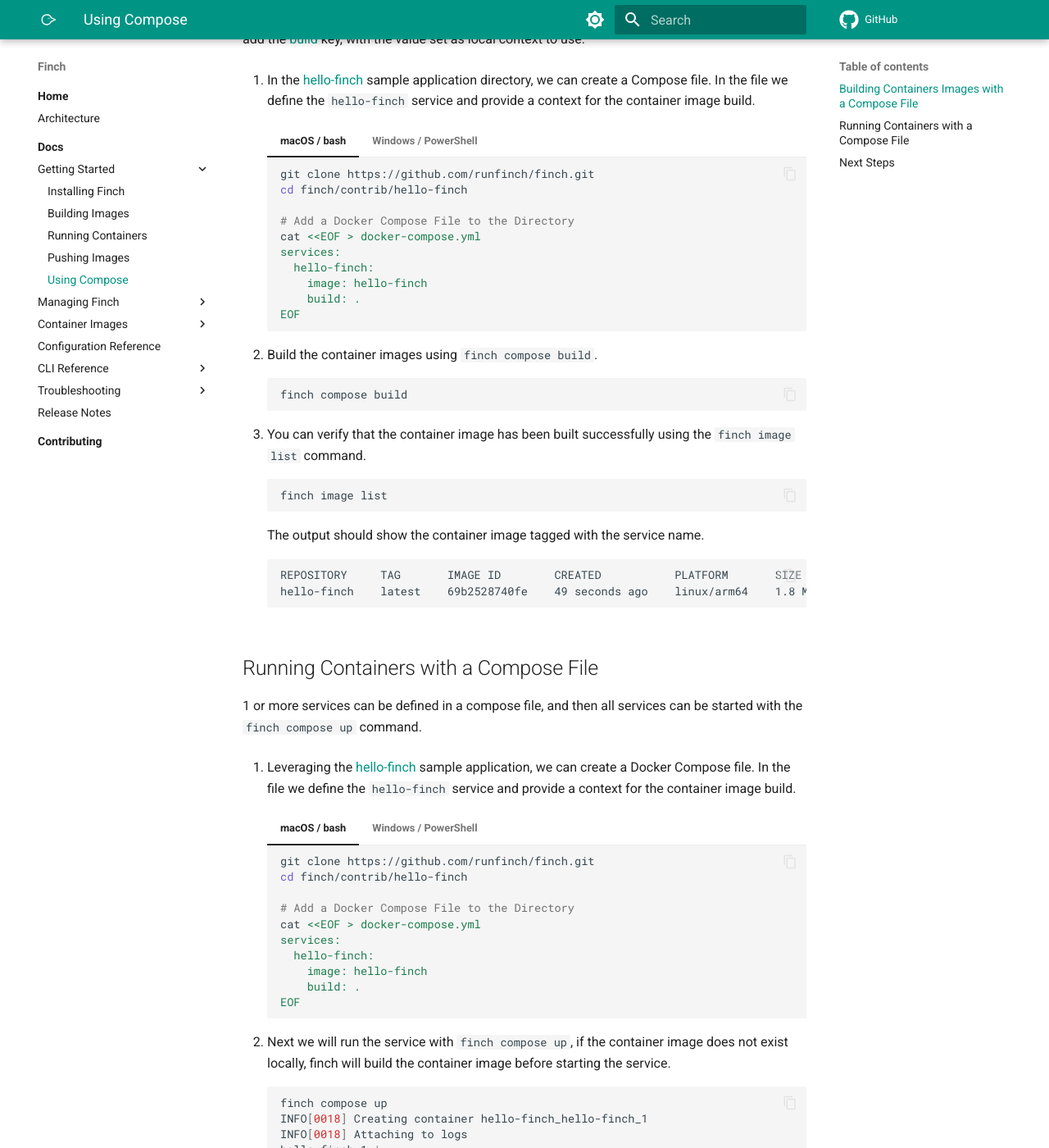
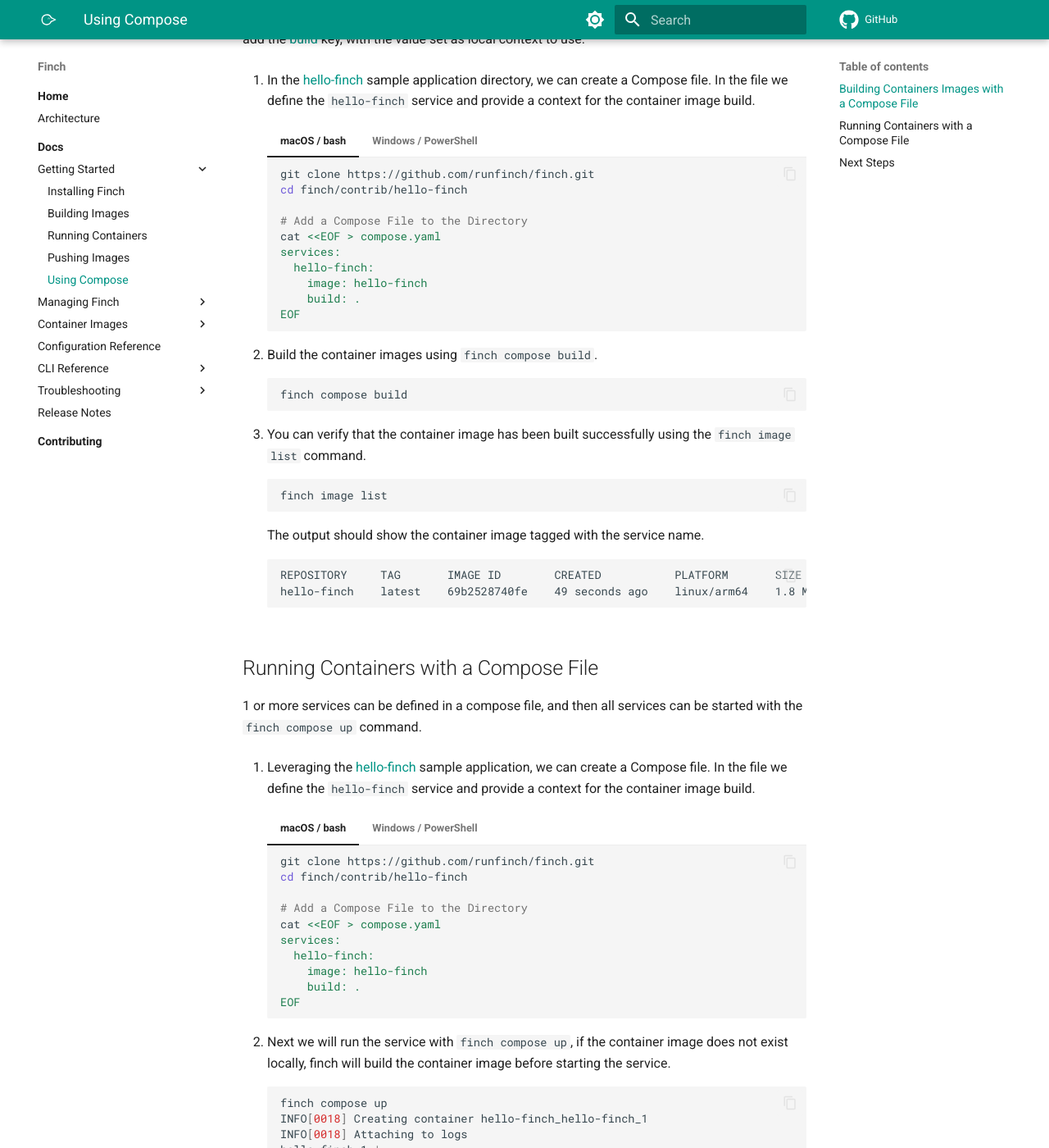
Before and after one commit to runfinch/finch-website, an MkDocs documentation site: the page built from docs/docs/getting-started/compose.md, in a window 1280 px wide and 1400 px high, scrolled down 338 px. Shown: the whole window at 82% size. Built offline with MkDocs 1.6.1 and Material for MkDocs 9.7.7, drawn with Linux system fonts in a browser that asks for light colours; comment, search, counter and statistics services are not loaded; some of the changed text lies outside the part shown.

Commit message:
docs: Use preferred naming convention for compose files
Per the compose spec (linked [here](https://docs.docker.com/compose/compose-application-model/#the-compose-file) and [here](https://github.com/compose-spec/compose-spec/blob/master/spec.md#compose-file)), the preferred naming convention for a compose file is `compose.yaml`.

References to `docker-compose` typically refers to Compose v1 which is deprecated and should be removed. This change highlights that Finch is Compose v2 compatible.

Signed-off-by: Adrian Mace <mail@adrianmace.com>

````diff
--- a/docs/docs/getting-started/compose.md
+++ b/docs/docs/getting-started/compose.md
@@ -4,8 +4,8 @@
 [Docker Compose
 files](https://compose-spec.io/). Finch
 offers a CLI that is compatible to the
-[docker-compose](https://github.com/docker/compose) cli, therefore commands that
-you have used previously like `docker-compose up` could be translated to `finch
+[docker compose](https://github.com/docker/compose) cli, therefore commands that
+you have used previously like `docker compose up` could be translated to `finch
 compose up`.
 
 ## Building Containers Images with a Compose File
@@ -26,8 +26,8 @@
         git clone https://github.com/runfinch/finch.git
         cd finch/contrib/hello-finch
 
-        # Add a Docker Compose File to the Directory
-        cat <<EOF > docker-compose.yml
+        # Add a Compose File to the Directory
+        cat <<EOF > compose.yaml
         services:
           hello-finch:
             image: hello-finch
@@ -39,13 +39,13 @@
         git clone https://github.com/runfinch/finch.git
         cd finch/contrib/hello-finch
 
-        # Add a Docker Compose File to the Directory
+        # Add a Compose File to the Directory
         @"
         services:
           hello-finch:
             image: hello-finch
             build: .
-        "@ > docker-compose.yml
+        "@ > compose.yaml
         ```
 
 2. Build the container images using `finch compose build`.
@@ -75,7 +75,7 @@
 
 1. Leveraging the
    [hello-finch](https://github.com/runfinch/finch/tree/main/contrib/hello-finch)
-   sample application, we can create a Docker Compose file. In the file we
+   sample application, we can create a Compose file. In the file we
    define the `hello-finch` service and provide a context for the container
    image build.
 
@@ -84,8 +84,8 @@
         git clone https://github.com/runfinch/finch.git
         cd finch/contrib/hello-finch
 
-        # Add a Docker Compose File to the Directory
-        cat <<EOF > docker-compose.yml
+        # Add a Compose File to the Directory
+        cat <<EOF > compose.yaml
         services:
           hello-finch:
             image: hello-finch
@@ -97,13 +97,13 @@
         git clone https://github.com/runfinch/finch.git
         cd finch/contrib/hello-finch
 
-        # Add a Docker Compose File to the Directory
+        # Add a Compose File to the Directory
         @"
         services:
           hello-finch:
             image: hello-finch
             build: .
-        "@ > docker-compose.yml
+        "@ > compose.yaml
         ```
 
 2. Next we will run the service with `finch compose up`, if the container image
````
Also changed, not shown: docs/docs/container-images/signing-images.md (+4 -4 lines).
